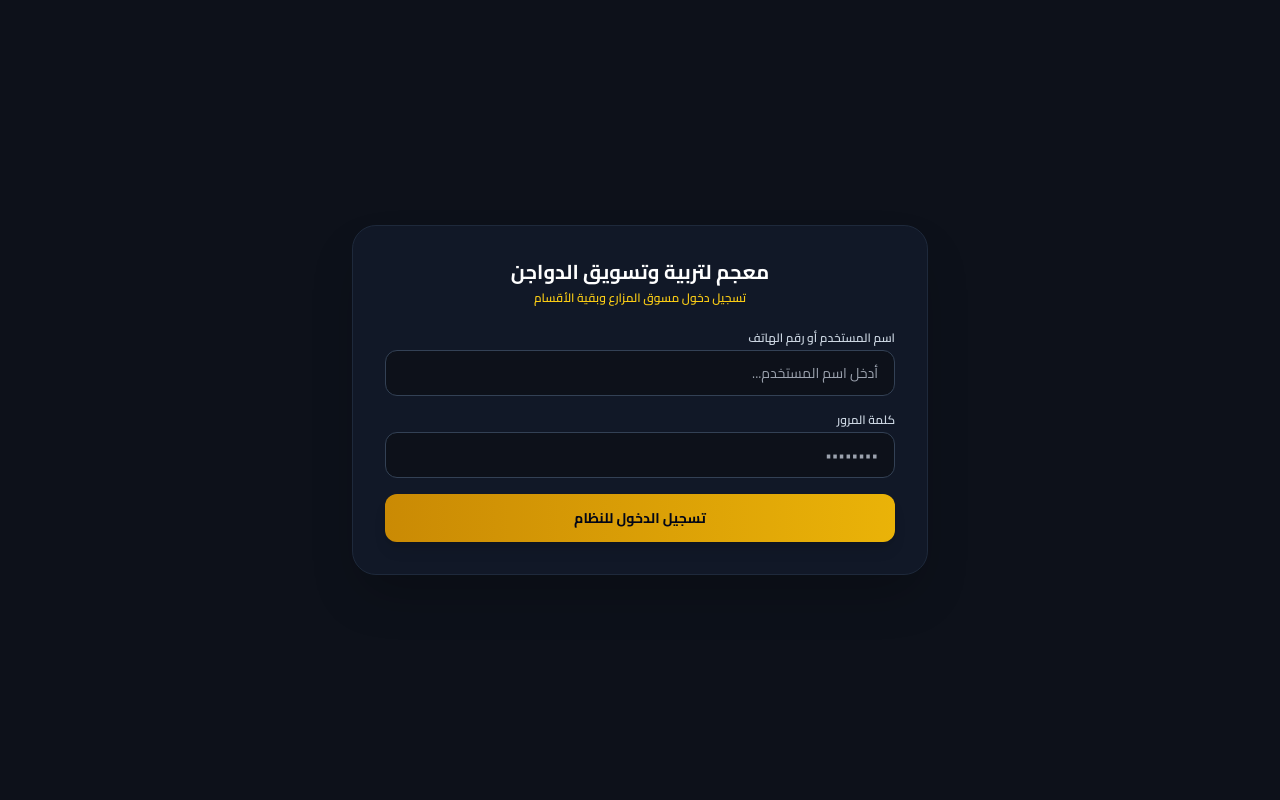
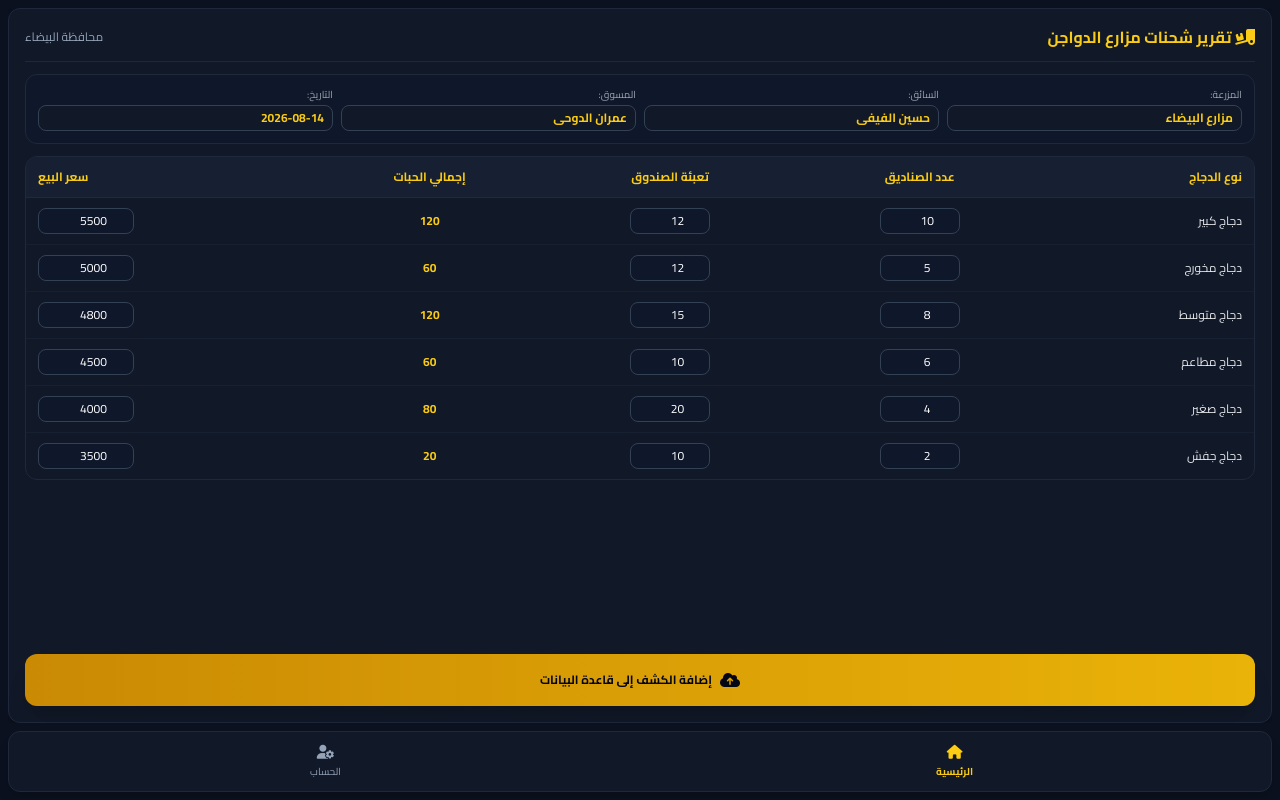
Before and after one commit to mohe78795-rgb/xena-voice-app, a website: page public/index.html in a window 1280 px wide. Drawn offline with nearby package versions, Linux system fonts and the light colour scheme.

Commit message:
Update project files via 23 panel

```diff
--- a/public/index.html
+++ b/public/index.html
@@ -22,32 +22,6 @@
     </style>
 </head>
 <body class="w-screen h-screen flex flex-col justify-between m-0 p-2 bg-[#0b111e]">
-
-    <!-- شاشة تسجيل الدخول العامة للنظام -->
-    <div id="loginScreen" class="absolute inset-0 z-50 bg-[#0d111a] flex items-center justify-center p-4">
-        <div class="w-full max-w-xl bg-[#111827] rounded-3xl p-8 shadow-2xl border border-slate-800 relative flex flex-col justify-center">
-            <div class="text-center mb-6">
-                <h1 class="text-xl font-bold text-white mb-1">معجم لتربية وتسويق الدواجن</h1>
-                <p class="text-xs text-yellow-400 font-semibold">تسجيل دخول مسوق المزارع وبقية الأقسام</p>
-            </div>
-            <form id="loginForm" class="space-y-4" onsubmit="handleLogin(event)">
-                <div>
-                    <label class="block text-xs font-semibold text-slate-300 mb-1">اسم المستخدم أو رقم الهاتف</label>
-                    <input type="text" id="username" required class="w-full bg-[#0d111a] border border-slate-700 rounded-xl px-4 py-3 text-white text-sm focus:outline-none focus:border-yellow-500" placeholder="أدخل اسم المستخدم...">
-                </div>
-                <div>
-                    <label class="block text-xs font-semibold text-slate-300 mb-1">كلمة المرور</label>
-                    <input type="password" id="password" required class="w-full bg-[#0d111a] border border-slate-700 rounded-xl px-4 py-3 text-white text-sm focus:outline-none focus:border-yellow-500" placeholder="••••••••">
-                </div>
-                <button type="submit" class="w-full bg-gradient-to-r from-yellow-600 to-yellow-500 text-slate-950 font-bold py-3.5 rounded-xl text-sm shadow-lg">
-                    تسجيل الدخول للنظام
-                </button>
-            </form>
-        </div>
-    </div>
-
-    <!-- الحاوية الرئيسية الخاصة بواجهة مسوق المزارع (مخفية حتى يتم تسجيل الدخول بدور مسوق مزارع) -->
-    <div id="marketerMainContainer" class="w-full h-full flex flex-col justify-between hidden">
 
     <!-- 1. شاشة الرئيسية (مسؤول المزارع) -->
     <div id="screen-home" class="app-screen screen-active">
@@ -150,7 +124,7 @@
                         <i class="fa-solid fa-user-shield text-2xl text-yellow-400"></i>
                     </div>
                     <div>
-                            <div class="text-base font-bold text-yellow-400" id="userNameDisp">عمران الدوحي</div>
+                        <div class="text-base font-bold text-yellow-400">عمران الدوحي</div>
                         <div class="text-xs text-slate-400">مسؤول النظام / مسوق مزارع</div>
                         <div class="text-xs text-slate-300 mt-1">محافظة البيضاء</div>
                     </div>
@@ -159,14 +133,14 @@
                 <div class="space-y-3 max-w-xl mx-auto w-full">
                     <button class="action-btn" onclick="alert('🔒 تم إرسال رمز التحقق لتحديث كلمة السر')"><span>تحديث كلمة السر</span><span>🔒</span></button>
                     <button class="action-btn" onclick="alert('⚙️ الإعدادات العامة مفعلة')"><span>الإعدادات العامة</span><span>⚙️</span></button>
-                        <button class="action-btn logout-btn" onclick="logout()"><span>تسجيل الخروج</span><span>🚪</span></button>
+                    <button class="action-btn logout-btn" onclick="alert('تم تسجيل الخروج')"><span>تسجيل الخروج</span><span>🚪</span></button>
                 </div>
             </div>
             <div class="text-center text-xs text-slate-500">نظام إدارة وتربية وتسويق الدواجن</div>
         </div>
     </div>
 
-        <!-- شريط التنقل السفلي الخاص حصرياً بواجهة مسوق المزارع -->
+    <!-- شريط التنقل السفلي المتنقل (مصلح ومربوط بالدوال بدقة) -->
     <div class="w-full mt-2 pt-1 border-t border-slate-800 grid grid-cols-2 gap-2 bg-[#111827] p-1.5 rounded-xl border border-slate-800 text-center shadow-lg shrink-0">
         <button id="btn-home" onclick="switchScreen('home')" class="flex flex-col items-center justify-center p-1.5 rounded-lg transition text-yellow-400 font-bold">
             <i class="fa-solid fa-house text-sm"></i>
@@ -178,63 +152,17 @@
         </button>
     </div>
 
-    </div>
+    <script>
+        // دالة تبديل الشاشات المحدثة لتعمل بسلاسة كاملة
+        function switchScreen(screenName) {
+            // إخفاء جميع الشاشات أولاً
+            document.querySelectorAll('.app-screen').forEach(el => el.classList.remove('screen-active'));
 
-    <script>
-        window.addEventListener('DOMContentLoaded', () => {
-            const savedUser = localStorage.getItem('currentUser');
-            if (savedUser) {
-                const user = JSON.parse(savedUser);
-                if (user.role === 'marketer') {
-                    document.getElementById('loginScreen').classList.add('hidden');
-                    document.getElementById('marketerMainContainer').classList.remove('hidden');
-                    document.getElementById('userNameDisp').innerText = user.name || 'عمران الدوحي';
-                }
-            }
-        });
-
-        async function handleLogin(e) {
-            e.preventDefault();
-            const username = document.getElementById('username').value.trim();
-            const password = document.getElementById('password').value.trim();
-
-            try {
-                const response = await fetch('/api/login', {
-                    method: 'POST',
-                    headers: { 'Content-Type': 'application/json' },
-                    body: JSON.stringify({ username, password })
-                });
-                const data = await response.json();
-
-                if (data.success) {
-                    localStorage.setItem('currentUser', JSON.stringify(data.user));
-                    if (data.user.role === 'marketer') {
-                        document.getElementById('loginScreen').classList.add('hidden');
-                        document.getElementById('marketerMainContainer').classList.remove('hidden');
-                        document.getElementById('userNameDisp').innerText = data.user.name;
-                    } else {
-                        alert('مرحباً بك. هذا الحساب ليس بصلاحية "مسوق مزارع". يجلب النظام لوحة التحكم الخاصة بدورك.');
-                        location.reload();
-                    }
-                } else {
-                    alert(data.message || 'خطأ في بيانات الدخول.');
-                }
-            } catch (err) {
-                console.error(err);
-                alert('حدث خطأ أثناء الاتصال بقاعدة البيانات.');
-            }
-        }
-
-        function logout() {
-            localStorage.removeItem('currentUser');
-            location.reload();
-        }
-
-        function switchScreen(screenName) {
-            document.querySelectorAll('.app-screen').forEach(el => el.classList.remove('screen-active'));
+            // إعادة تعيين ألوان جميع أزرار الشريط السفلي إلى الوضع العادي (غير النشط)
             document.getElementById('btn-home').className = "flex flex-col items-center justify-center p-1.5 rounded-lg transition text-slate-400 hover:text-white";
             document.getElementById('btn-account').className = "flex flex-col items-center justify-center p-1.5 rounded-lg transition text-slate-400 hover:text-white";
 
+            // تفعيل الشاشة المطلوبة وتغيير لون الزر الخاص بها للون الأصفر المميز
             if (screenName === 'home') {
                 document.getElementById('screen-home').classList.add('screen-active');
                 document.getElementById('btn-home').className = "flex flex-col items-center justify-center p-1.5 rounded-lg transition text-yellow-400 font-bold";
@@ -283,7 +211,7 @@
                 alert(result.message || '✅ تمت إضافة الكشف إلى قاعدة البيانات بنجاح!');
             } catch (err) {
                 console.error(err);
-                alert('✅ تمت إضافة الكشف إلى قاعدة البيانات بنجاح (وضع الاتصال المحلي)');
+                alert('✅ تمت إضافة الكشف إلى قاعدة البيانات بنجاح (وضع المعاينة المحلي)');
             }
         }
     </script>
```
Lines whose indentation alone changed are shown as unchanged.
